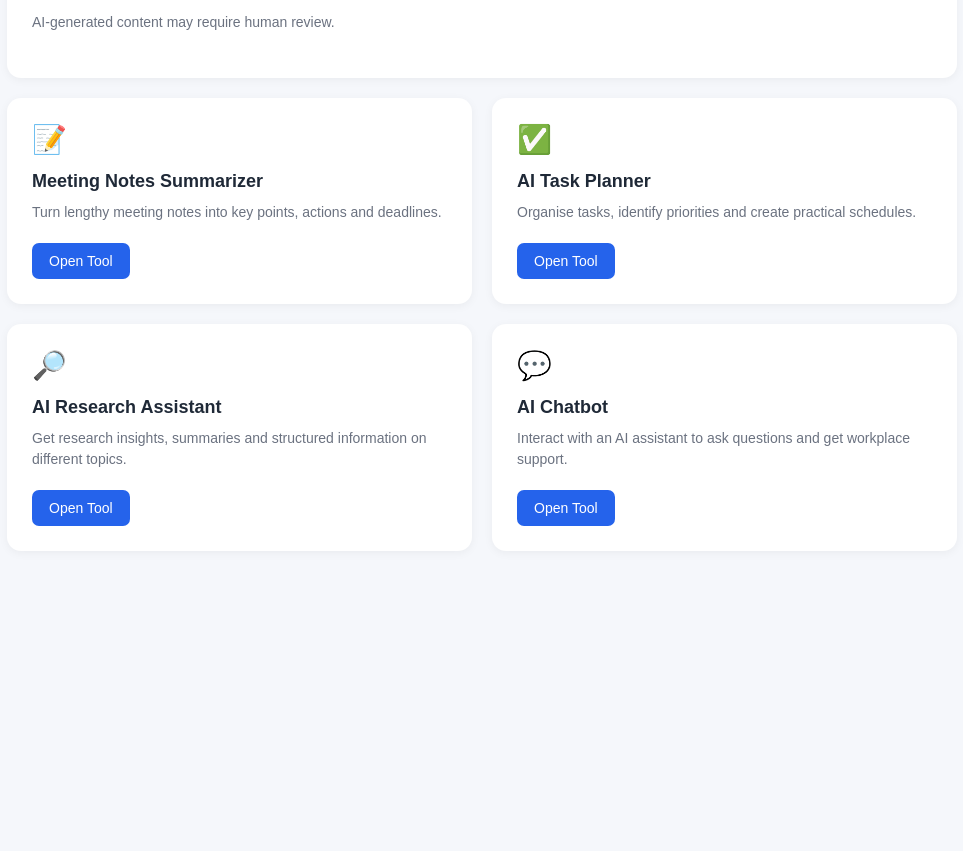
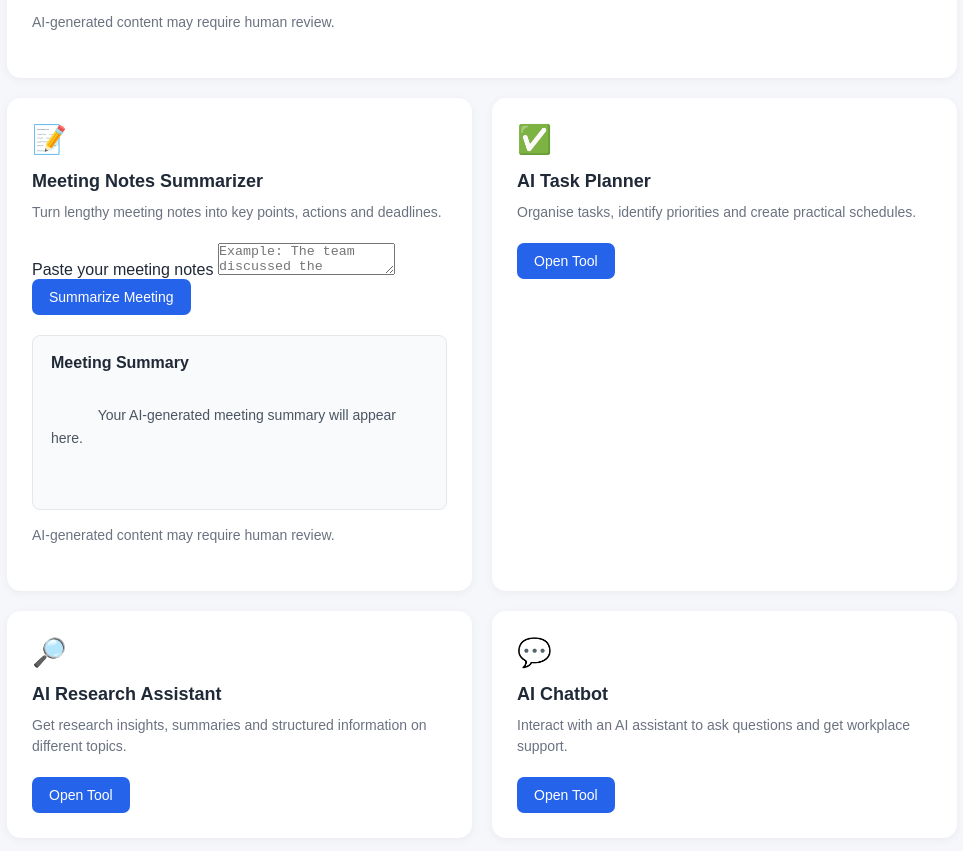
Before and after one commit to Remofilwe-Lekaba/AI-Workplace-Productivity-Assistant, a plain HTML site: page index.html in a window 1280 px wide. Shown: the part 931-1782 px from the top of the page, without its empty margins (288-1251 px from the left). Before the commit the page ends 1517 px from the top, so only its background shows below. Drawn offline with Linux system fonts and the light colour scheme.

Commit message:
Add Meeting Notes Summarizer interface
Added a meeting notes summarizer feature with a textarea for input and a button to summarize the notes.

```diff
--- a/index.html
+++ b/index.html
@@ -119,15 +119,56 @@
 
 
 
-                    <div class="feature-card">
+                    <div class="feature-card meeting-tool">
+
     <div class="icon">📝</div>
+
     <h3>Meeting Notes Summarizer</h3>
+
     <p>
         Turn lengthy meeting notes into key points,
         actions and deadlines.
     </p>
-                        <button class="feature-button">Open Tool</button>
+
+    <label for="meeting-notes">Paste your meeting notes</label>
+
+    <textarea
+        id="meeting-notes"
+        placeholder="Example: The team discussed the upcoming project deadline. Sarah will prepare the final report by Friday..."
+    ></textarea>
+
+    <button id="summarize-meeting" class="feature-button">
+        Summarize Meeting
+    </button>
+
+    <div id="meeting-loading" class="loading hidden">
+        Analysing meeting notes...
     </div>
+
+    <div id="meeting-result" class="result-box">
+
+        <h4>Meeting Summary</h4>
+
+        <p id="meeting-output">
+            Your AI-generated meeting summary will appear here.
+        </p>
+
+    </div>
+
+    <p class="ai-disclaimer">
+        AI-generated content may require human review.
+    </p>
+
+</div>
+
+
+
+
+
+
+
+
+
 
                     <div class="feature-card">
                         <div class="icon">✅</div>
```
Lines whose indentation alone changed are shown as unchanged.
